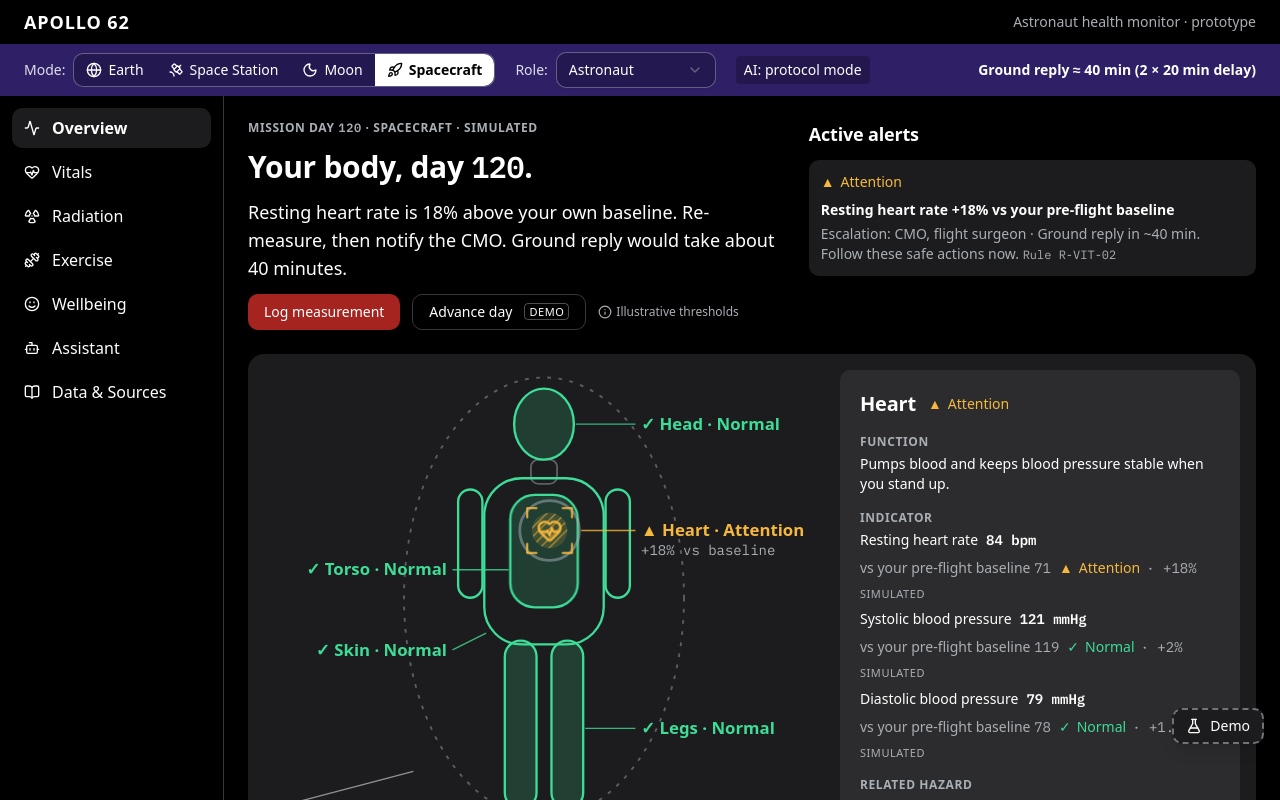
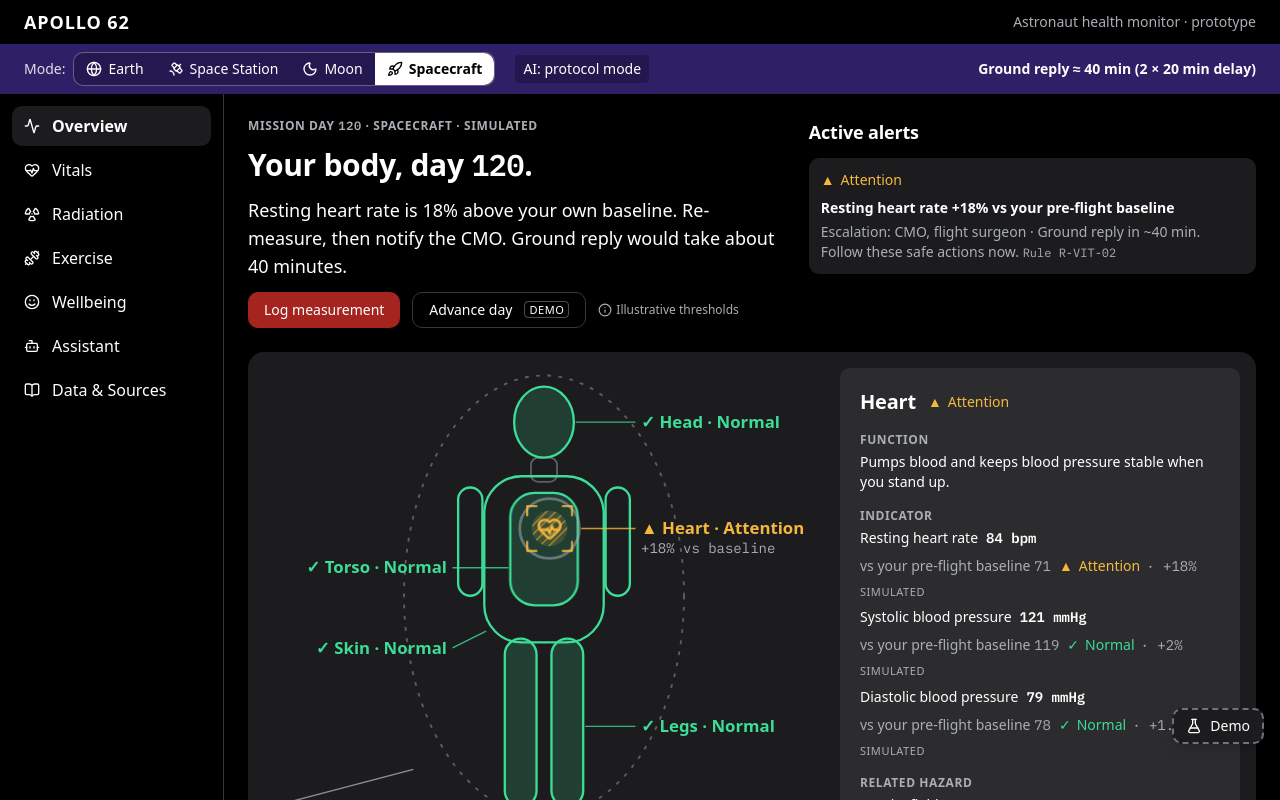
Before and after one commit to Apollo62-spaceapps/astronaut-health-monitor, a React (Vite) app: page / in a window 1280 px wide. Shown: the top 800 px of the page. Built offline with nearby package versions, Linux system fonts and the light colour scheme.

Commit message:
removed users

```diff
--- a/src/app/MissionBanner.tsx
+++ b/src/app/MissionBanner.tsx
@@ -5,19 +5,11 @@
 import { useEffect, useState, type ReactNode } from 'react'
 import { Clock3 } from 'lucide-react'
 import { ENVIRONMENTS, groundReplySec } from '@/domain/config/environments'
-import type { Role } from '@/domain/types'
 import { useAppStore } from '@/state/store'
 import { isBlackoutActive } from '@/features/escalation/blackout'
 import { Button } from '@/components/ui/button'
 import { MeasurementDialog } from '@/features/routine/MeasurementDialog'
-import { Select, SelectContent, SelectItem, SelectTrigger, SelectValue } from '@/components/ui/select'
 import { formatShortDuration } from '@/lib/format'
-
-export const ROLE_LABEL: Record<Role, string> = {
-  ASTRONAUT: 'Astronaut',
-  CMO: 'CMO',
-  FLIGHT_SURGEON: 'Flight surgeon',
-}
 
 /** Divide segundos em horas, minutos e segundos. */
 export function splitHms(totalSec: number) {
@@ -80,7 +72,6 @@ export function GroundReplyWindow() {
 
 export function MissionBanner({ envSlot }: { envSlot?: ReactNode }) {
   const role = useAppStore((s) => s.role)
-  const setRole = useAppStore((s) => s.setRole)
   const aiMode = useAppStore((s) => s.aiMode)
   const routine = useAppStore((s) => s.routine)
   const environment = useAppStore((s) => s.environment)
@@ -105,22 +96,6 @@ export function MissionBanner({ envSlot }: { envSlot?: ReactNode }) {
     <div role="region" aria-label="Mission banner" className="bg-banner px-6 py-2 transition-colors">
       <div className="flex flex-wrap items-center gap-x-5 gap-y-2">
         {envSlot}
-
-        <label className="flex items-center gap-2 text-sm">
-          <span className="text-white/85">Role:</span>
-          <Select value={role} onValueChange={(v) => setRole(v as Role)}>
-            <SelectTrigger aria-label="Role" className="h-8 w-40 border-white/30 bg-black/20">
-              <SelectValue />
-            </SelectTrigger>
-            <SelectContent>
-              {(Object.keys(ROLE_LABEL) as Role[]).map((r) => (
-                <SelectItem key={r} value={r}>
-                  {ROLE_LABEL[r]}
-                </SelectItem>
-              ))}
-            </SelectContent>
-          </Select>
-        </label>
 
         <span className="rounded bg-black/25 px-2 py-1 text-sm" aria-label="AI mode">
           AI: {aiMode === 'onboard-model' ? 'onboard model' : 'protocol mode'}
```
